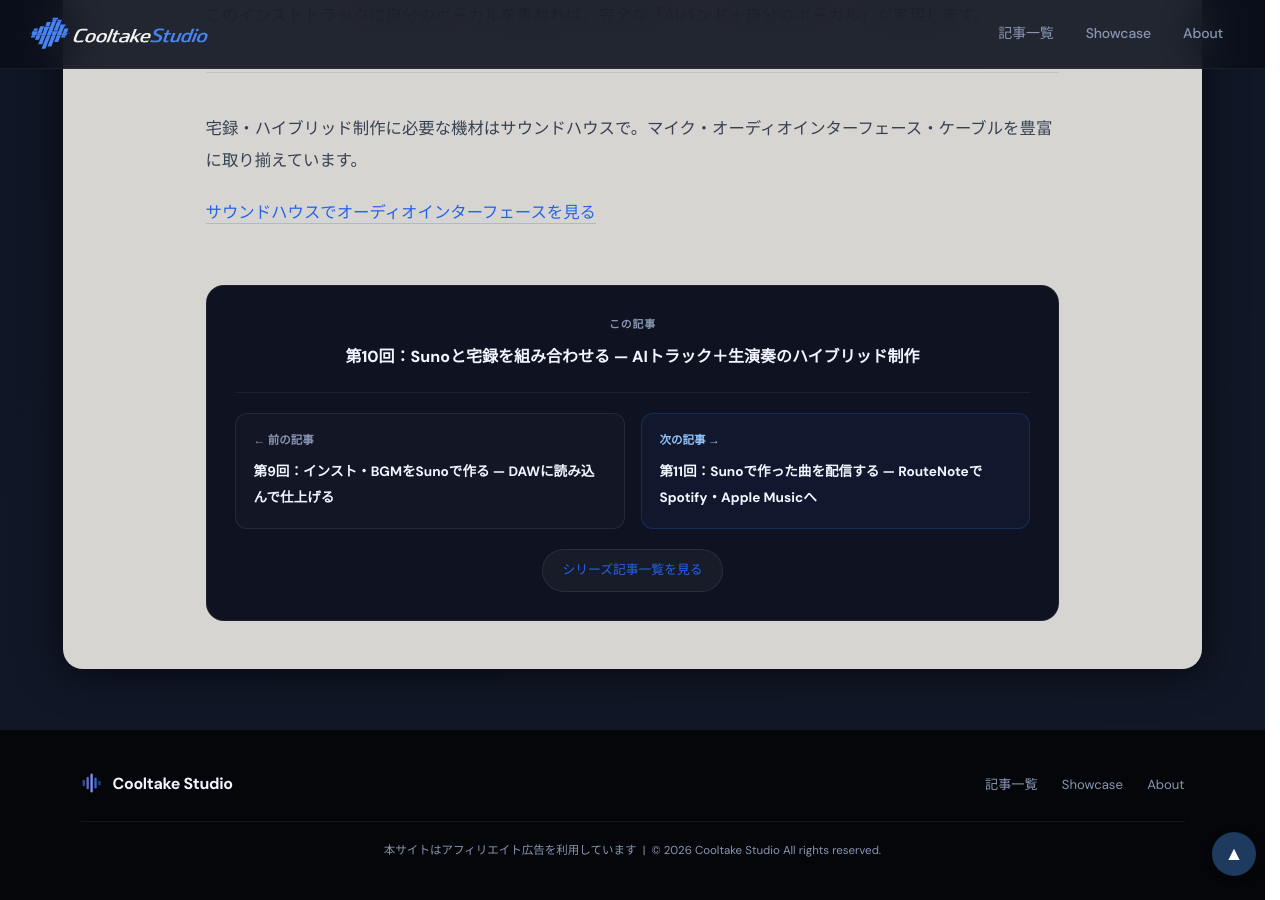
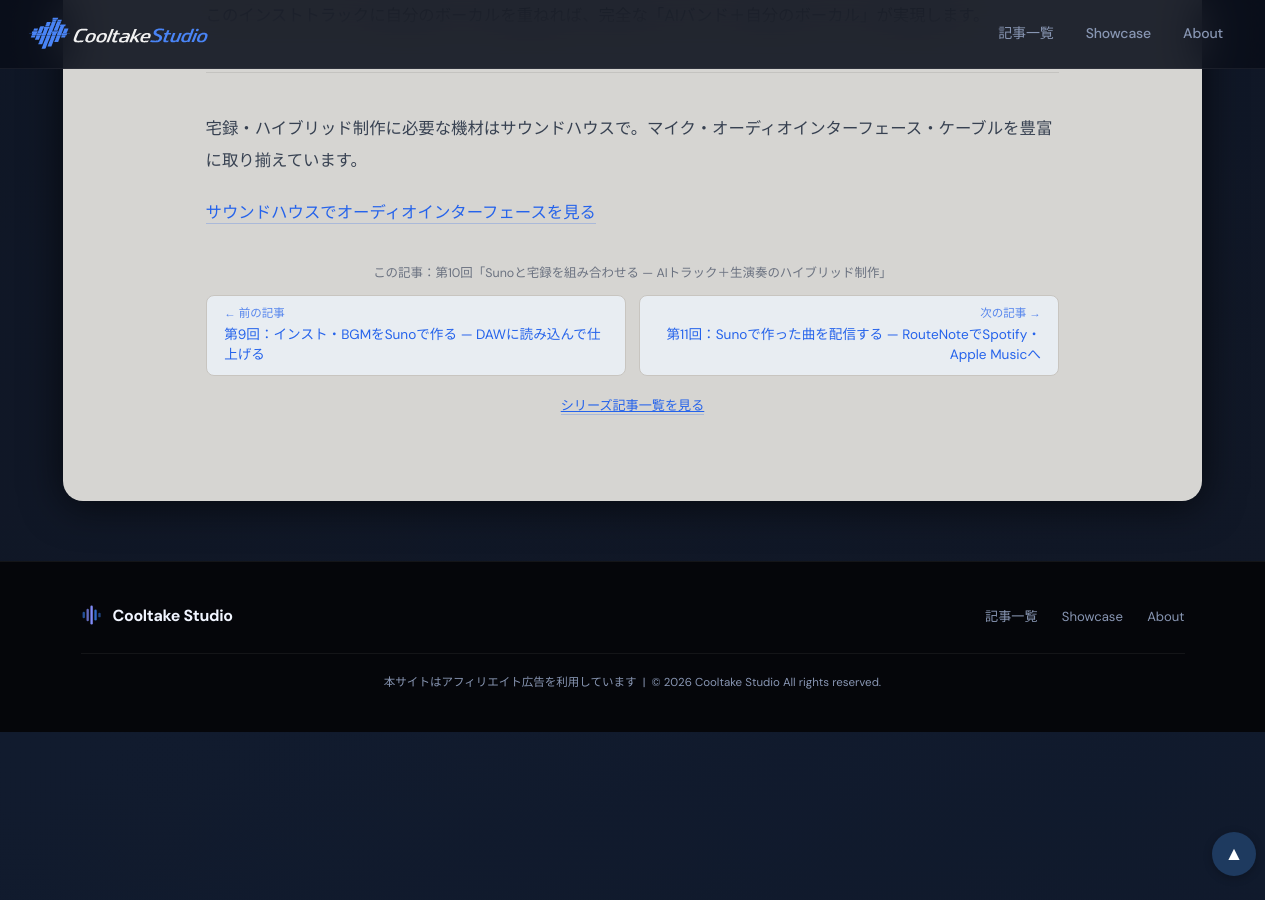
Before and after one commit to cooltake/cooltake-staging, a Jekyll site: the page built from _posts/2026-06-23-suno-guide-10.md, in a window 1280 px wide and 900 px high, scrolled down 4412 px. Built offline with Jekyll 4.4.1, drawn with Linux system fonts in a browser that asks for light colours; some web fonts are replaced; some of the changed lines change nothing that is shown.

Commit message:
style: Sunoガイド前後ナビを日本音楽史シリーズと同系統の配色に統一

```diff
--- a/_posts/2026-06-23-suno-guide-10.md
+++ b/_posts/2026-06-23-suno-guide-10.md
@@ -144,22 +144,17 @@
 <a href="https://h.accesstrade.net/sp/cc?rk=01001xqc00os63&url=https%3A%2F%2Fwww.soundhouse.co.jp%2Fsearch%2Findex%2F%3Fcategory%3D%26search_all%3D%E3%82%AA%E3%83%BC%E3%83%87%E3%82%A3%E3%82%AA%E3%82%A4%E3%83%B3%E3%82%BF%E3%83%BC%E3%83%95%E3%82%A7%E3%83%BC%E3%82%B9" rel="nofollow" referrerpolicy="no-referrer-when-downgrade">サウンドハウスでオーディオインターフェースを見る</a>
 </div>
 
-<div style="margin:56px 0 0;padding:28px;background:#0f1220;border:1px solid rgba(255,255,255,0.06);border-radius:18px;">
-  <div style="text-align:center;padding-bottom:20px;margin-bottom:20px;border-bottom:1px solid rgba(255,255,255,0.06);">
-    <span style="display:block;font-size:.68rem;font-weight:700;letter-spacing:.08em;text-transform:uppercase;color:#8896b3;margin-bottom:6px;">この記事</span>
-    <span style="display:block;font-size:1rem;font-weight:800;color:#f1f5ff;">第10回：Sunoと宅録を組み合わせる — AIトラック＋生演奏のハイブリッド制作</span>
-  </div>
-  <div style="display:grid;grid-template-columns:1fr 1fr;gap:16px;">
-    <a href="/production/suno-guide-09/" style="display:block;padding:16px 18px;border-radius:12px;border:1px solid rgba(255,255,255,0.08);background:rgba(255,255,255,0.02);text-decoration:none;">
-      <span style="display:block;font-size:.72rem;font-weight:700;color:#8896b3;margin-bottom:6px;">&#8592; 前の記事</span>
-      <span style="display:block;font-size:.85rem;color:#f1f5ff;font-weight:600;">第9回：インスト・BGMをSunoで作る — DAWに読み込んで仕上げる</span>
+<div style="margin:2rem 0;">
+  <p style="text-align:center;font-size:.78rem;color:#6b7280;margin-bottom:.6rem;">この記事：第10回「Sunoと宅録を組み合わせる — AIトラック＋生演奏のハイブリッド制作」</p>
+  <div style="display:flex;flex-wrap:wrap;gap:.8rem;">
+    <a href="/production/suno-guide-09/" style="flex:1;min-width:200px;display:block;padding:.6rem 1.1rem;background:#e8edf2;border:1px solid #c8c5c0;border-radius:8px;color:#1e3a5f;text-decoration:none;font-size:.85rem;line-height:1.5;">
+      <span style="display:block;font-size:.72rem;opacity:.75;margin-bottom:2px;">← 前の記事</span>
+      <span>第9回：インスト・BGMをSunoで作る — DAWに読み込んで仕上げる</span>
     </a>
-    <a href="/production/suno-guide-11/" style="display:block;padding:16px 18px;border-radius:12px;border:1px solid rgba(59,130,246,.2);background:rgba(59,130,246,.06);text-decoration:none;">
-      <span style="display:block;font-size:.72rem;font-weight:700;color:#93c5fd;margin-bottom:6px;">次の記事 &#8594;</span>
-      <span style="display:block;font-size:.85rem;color:#f1f5ff;font-weight:600;">第11回：Sunoで作った曲を配信する — RouteNoteでSpotify・Apple Musicへ</span>
+    <a href="/production/suno-guide-11/" style="flex:1;min-width:200px;text-align:right;display:block;padding:.6rem 1.1rem;background:#e8edf2;border:1px solid #c8c5c0;border-radius:8px;color:#1e3a5f;text-decoration:none;font-size:.85rem;line-height:1.5;">
+      <span style="display:block;font-size:.72rem;opacity:.75;margin-bottom:2px;">次の記事 →</span>
+      <span>第11回：Sunoで作った曲を配信する — RouteNoteでSpotify・Apple Musicへ</span>
     </a>
   </div>
-  <div style="text-align:center;margin-top:20px;">
-    <a href="/series-list.html?series=suno-guide" style="display:inline-block;padding:.5rem 1.2rem;background:rgba(255,255,255,0.04);border:1px solid rgba(255,255,255,0.08);border-radius:9999px;color:#8896b3;text-decoration:none;font-size:.8rem;">シリーズ記事一覧を見る</a>
-  </div>
+  <p style="text-align:center;margin-top:.8rem;"><a href="/series-list.html?series=suno-guide" style="color:#1e3a5f;font-size:.82rem;text-decoration:underline;">シリーズ記事一覧を見る</a></p>
 </div>
```
